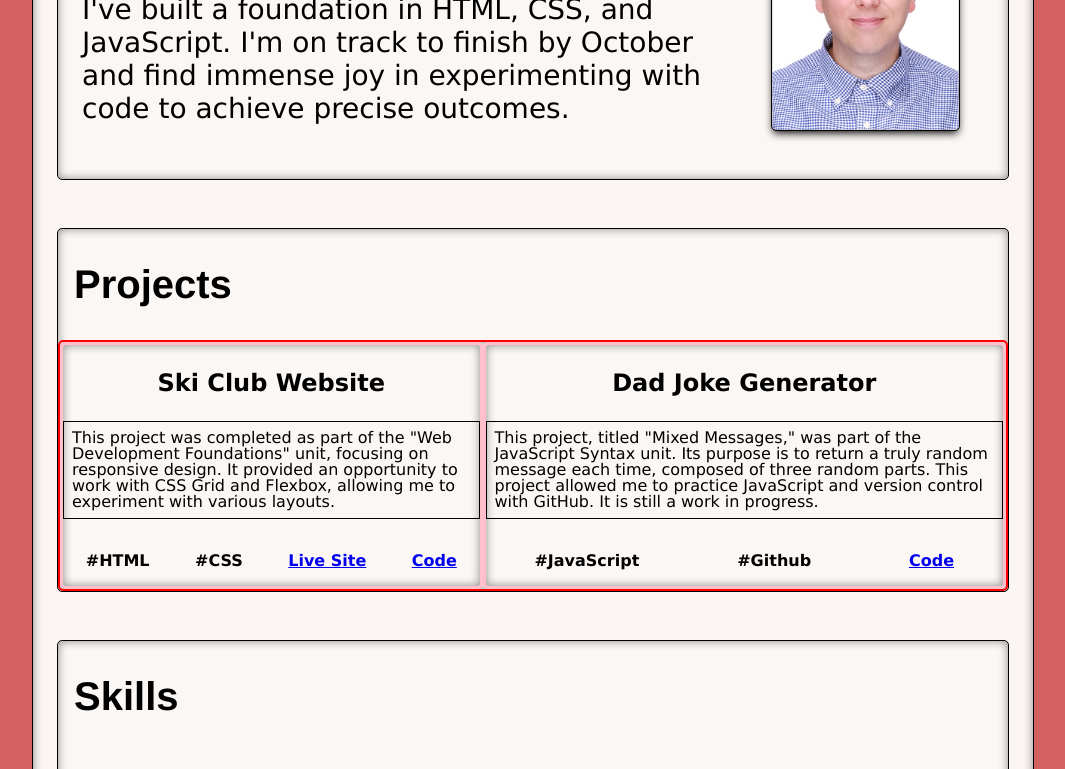
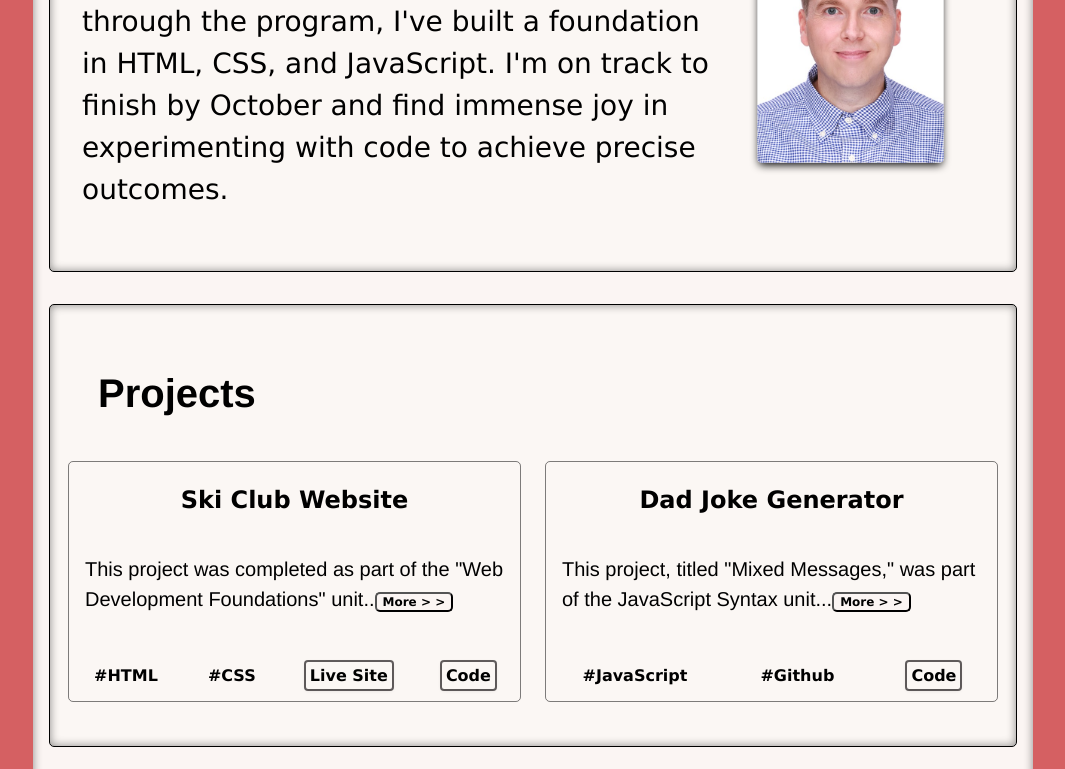
Before and after one commit to michbrew/portfolio-website, a plain HTML site: page index.html in a window 1280 px wide. Shown: the part 599-1368 px from the top of the page, without its empty margins (107-1172 px from the left). Drawn offline with Linux system fonts and the light colour scheme; a web font is replaced by a local one.

Commit message:
final touches

```diff
--- a/index.html
+++ b/index.html
@@ -7,6 +7,7 @@
     <title>Michael Brewington</title>
     <link rel="icon" type="image/x-icon" href="resources/images/face-smile-regular.svg">
     <link href="resources/css/index.css" rel="stylesheet">
+    <script src="resources/main.js" async></script>
 
 </head>
 
@@ -24,7 +25,7 @@
 
         <div>
 
-            <h1>Michael Brewington</h1>
+            <h1 id="name">Michael Brewington</h1>
 
         </div>
 
@@ -51,25 +52,25 @@
                 <div id="project-1-container">
                     <h3>Ski Club Website</h3>
 
-                    <p>This project was completed as part of the "Web Development Foundations" unit, focusing on
+                    <p>This project was completed as part of the "Web Development Foundations" unit<span id="dots-1">..</span><span id="more-1">, focusing on
                         responsive design. It provided an opportunity to work with CSS Grid and Flexbox, allowing me to
-                        experiment with various layouts.</p>
-                    <ul class="view-my-work">
+                        experiment with various layouts.</span><button onclick="hide1()" id="myBtn-1">More &#62; &#62;</button></p>
+
+                    <ul>
                         <li>#HTML</li>
                         <li>#CSS</li>
-                        <li><a href="https://michbrew.github.io/ski-club/" target="_blank">Live Site</a></li>
-                        <li><a href="https://github.com/michbrew/ski-club" target="_blank">Code</a></li>
+                        <li><a href="https://michbrew.github.io/ski-club/" title="Github Page Live Site" target="_blank">Live Site</a></li>
+                        <li><a href="https://github.com/michbrew/ski-club" title="Github Repository" target="_blank">Code</a></li>
                     </ul>
                 </div>
                 <div id="project-2-container">
                     <h3>Dad Joke Generator</h3>
-                    <p>This project, titled "Mixed Messages," was part of the JavaScript Syntax unit. Its purpose is to
-                        return a truly random message each time, composed of three random parts. This project allowed me
-                        to practice JavaScript and version control with GitHub. It is still a work in progress.</p>
+                    <p>This project, titled "Mixed Messages," was part of the JavaScript Syntax unit.<span id="dots-2">..</span><span id="more-2"> Its purpose is to
+                        return a truly random message each time, composed of three random parts. This project allowed me to practice JavaScript and version control with GitHub. It is still a work in progress.</span><button onclick="hide2()" id="myBtn-2">More &#62; &#62;</button></p>
                     <ul>
                         <li>#JavaScript</li>
                         <li>#Github</li>
-                        <li><a href="https://github.com/michbrew/portfolio_project_javascript" target="_blank">Code</a>
+                        <li><a href="https://github.com/michbrew/portfolio_project_javascript" title="Github Repository" target="_blank">Code</a>
                         </li>
                     </ul>
                 </div>
--- a/resources/css/index.css
+++ b/resources/css/index.css
@@ -14,13 +14,24 @@ body {
     background-color: #D56062;
 }
 
-div,
-header {
+#main-content {
+    margin: 0 auto;
+    background-color: #FBF5F3;
+    box-shadow: 0px 0px 10px 0px rgba(0, 0, 0, 0.45) inset;
+    border-radius: 5px;
+    display: flex;
+    flex-direction: column;
+
+    max-width: 62.5rem;
+}
+
+header, #name, #about-me, #projects, #skills, #contact {
+
+    margin: 1rem;
+    padding: 2rem;
+    background-color: #FBF7F4;
     border: 1px solid black;
     border-radius: 5px;
-    margin: 1.5rem;
-    background-color: #FBF7F4;
-    max-width: 62.5rem;
     box-shadow: 0px 0px 10px 0px rgba(0, 0, 0, 0.45) inset;
 }
 
@@ -60,14 +71,7 @@ ul {
 
 }
 
-#main-content {
-    margin: 0 auto;
-    background-color: #FBF5F3;
-    box-shadow: 0px 0px 10px 0px rgba(0, 0, 0, 0.45) inset;
-    border-radius: 5px;
-    display: flex;
-    flex-direction: column;
-}
+
 
 
 /*navigation section */
@@ -108,10 +112,8 @@ nav li a:visited {
 
 .about-me-section {
     display: inline-flex;
-    justify-items: center;
     align-items: center;
-    border: none;
-    box-shadow: none;
+    line-height: 1.5;
 
 }
 
@@ -120,30 +122,39 @@ nav li a:visited {
     justify-content: center;
     align-content: center;
     height: 15rem;
+    margin: 2.5rem;
     aspect-ratio: 3.5/4.5;
     background-image: url('../images/Michael.jpeg');
     background-position: cover;
     background-size: contain;
     background-repeat: no-repeat;
     border-radius: 5px;
-    box-shadow: 0px 4px 8px -2px
+    box-shadow: 0px 4px 8px -2px;
+
+
 }
 
 /* projects section */
 
+
+
+
 .projects-container {
-    display: inline-flex;
-    border: 2px solid red;
-    margin: 0 auto;
-    padding: 0;
+
+ display: inline-flex;
+ justify-content: center;
+ max-width: 100%;
+
 }
 
 .projects-container p {
-    font-size: 1rem;
-    font-family: "Montserrat", Verdana, sans-serif;
-    border: 1px solid black;
-    padding: 0.5rem;
-    line-height: 1;
+    font-size: 1.25rem;
+    line-height: 1.5;
+    font-family: "PlayFair Display", Helvetica, sans-serif;
+    padding: 1rem;
+
+
+
 }
 
 
@@ -157,13 +168,34 @@ nav li a:visited {
 
 }
 
-#project-1-container,
-#project-2-container {
-    border: 3px solid pink;
-    padding: 0px;
-    margin: 0 auto;
+.projects ul a {
+    text-decoration: none;
+    color: black;
+    padding: .25rem;
+    border-radius: 2px;
+    box-shadow: rgba(0, 0, 0, 0.16) 0px 1px 4px, rgba(35, 31, 32, 0.7)  0px 0px 0px 2px;
 }
 
+#project-1-container, #project-2-container {
+    min-width: 50%;
+    border: 0.25px solid rgba(0, 0, 0, 0.5);
+    border-radius: 5px;
+    margin: .75rem;
+
+}
+
+
+#myBtn-1, #myBtn-2 {
+    font-family: "Montserrat", Verdana, sans-serif;
+    font-size: .75rem;
+    font-weight: 600;
+    background-color: #FBF5F3;
+    border-radius: 5px;
+}
+
+#more-1, #more-2 {
+    display: none;
+}
 /* skills section */
 
 
@@ -196,13 +228,21 @@ nav li a:visited {
 
 /* responsive design section */
 
-@media only screen and (min-width: 150px) and (max-width: 349px) {
+
+
+
+
+
+@media screen and (max-width: 359px) {
     html {
-        font-size: 5px;
+        font-size: 6px;
+    }
+    #my-image-container {
+        display: none;
     }
 }
 
-@media only screen and (min-width: 350px) and (max-width: 500px) {
+@media only screen and (min-width: 360px) and (max-width: 500px) {
     html {
         font-size: 8px;
     }
--- /dev/null
+++ b/resources/main.js
@@ -0,0 +1,34 @@
+
+/* Taken from "https://www.w3schools.com/howto/howto_js_read_more.asp" */
+
+function hide1() {
+    var dots = document.getElementById("dots-1");
+    var moreText = document.getElementById("more-1");
+    var btnText = document.getElementById("myBtn-1");
+
+    if (dots.style.display === "none") {
+      dots.style.display = "inline";
+      btnText.innerHTML = "More >>";
+      moreText.style.display = "none";
+    } else {
+      dots.style.display = "none";
+      btnText.innerHTML = "Less <<";
+      moreText.style.display = "inline";
+    }
+  }
+
+  function hide2() {
+    var dots = document.getElementById("dots-2");
+    var moreText = document.getElementById("more-2");
+    var btnText = document.getElementById("myBtn-2");
+
+    if (dots.style.display === "none") {
+      dots.style.display = "inline";
+      btnText.innerHTML = "More >>";
+      moreText.style.display = "none";
+    } else {
+      dots.style.display = "none";
+      btnText.innerHTML = "Less <<";
+      moreText.style.display = "inline";
+    }
+  }
```
